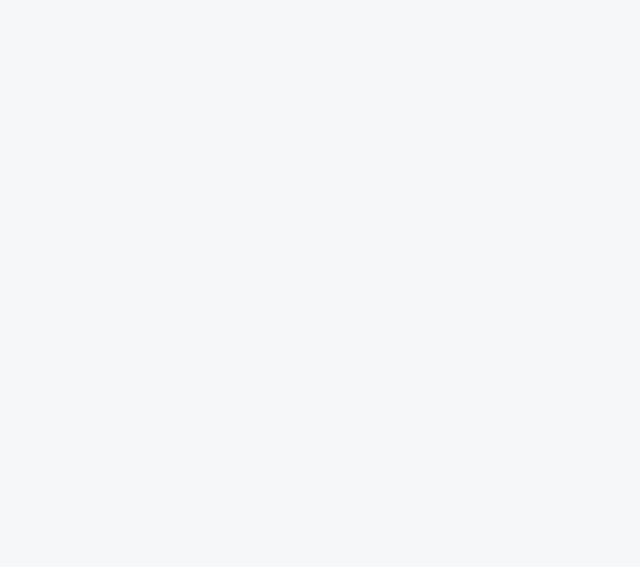
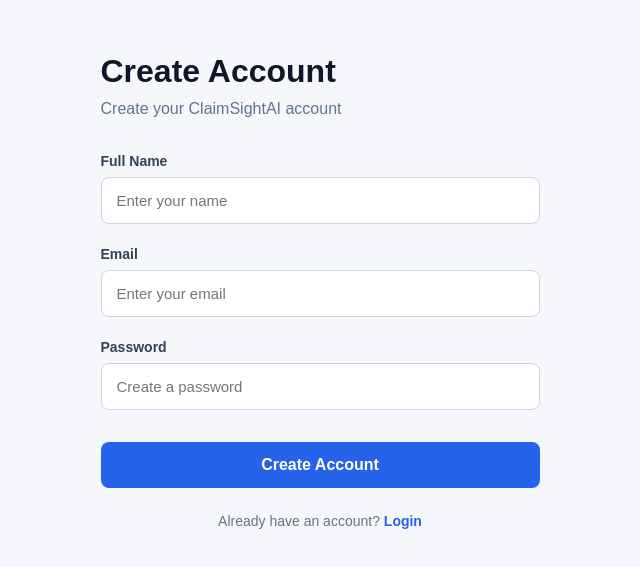
Before and after one commit to visnu-visalini/Claim_Sight_AI, a React app in the folder Frontend/: page /signup in a window 1280 px wide. Before the commit this address had no page. Shown: the part 109-676 px from the top of the page, without its empty margins (320-960 px from the left). Built offline with nearby package versions, Linux system fonts and the light colour scheme; the HTML template or start-up script is replaced by a standard one.

Commit message:
Authentication & DB Setup

```diff
--- a/Frontend/src/App.jsx
+++ b/Frontend/src/App.jsx
@@ -1,16 +1,36 @@
 import { BrowserRouter, Routes, Route } from "react-router-dom";
+
 import Login from "./pages/Login";
+import Signup from "./pages/Signup";
+
 
 function App() {
+
   return (
+
     <BrowserRouter>
+
       <Routes>
 
-        <Route path="/" element={<Login />} />
-        <Route path="/login" element={<Login />} />
+        <Route
+          path="/"
+          element={<Login />}
+        />
+
+        <Route
+          path="/login"
+          element={<Login />}
+        />
+
+        <Route
+          path="/signup"
+          element={<Signup />}
+        />
 
       </Routes>
+
     </BrowserRouter>
+
   );
 }
 
--- /dev/null
+++ b/Frontend/src/Pages/signup.jsx
@@ -0,0 +1,144 @@
+import { useState } from "react";
+import { useNavigate } from "react-router-dom";
+
+function Signup() {
+
+  const navigate = useNavigate();
+
+  const [name, setName] = useState("");
+  const [email, setEmail] = useState("");
+  const [password, setPassword] = useState("");
+
+  const handleSignup = async (e) => {
+
+    e.preventDefault();
+
+    try {
+
+      const response = await fetch(
+        "http://127.0.0.1:5000/api/auth/signup",
+        {
+          method: "POST",
+
+          headers: {
+            "Content-Type": "application/json",
+          },
+
+          body: JSON.stringify({
+            name,
+            email,
+            password,
+          }),
+        }
+      );
+
+      const data = await response.json();
+
+      if (data.success) {
+
+        alert("Account created successfully!");
+
+        navigate("/login");
+
+      } else {
+
+        alert(data.message);
+
+      }
+
+    } catch (error) {
+
+      console.error("Signup error:", error);
+
+      alert("Unable to connect to server");
+
+    }
+  };
+
+  return (
+    <div className="login-page">
+
+      <div className="login-card">
+
+        <h2>Create Account</h2>
+
+        <p className="login-subtitle">
+          Create your ClaimSightAI account
+        </p>
+
+        <form onSubmit={handleSignup}>
+
+          <div className="form-group">
+
+            <label>Full Name</label>
+
+            <input
+              type="text"
+              placeholder="Enter your name"
+              value={name}
+              onChange={(e) => setName(e.target.value)}
+              required
+            />
+
+          </div>
+
+          <div className="form-group">
+
+            <label>Email</label>
+
+            <input
+              type="email"
+              placeholder="Enter your email"
+              value={email}
+              onChange={(e) => setEmail(e.target.value)}
+              required
+            />
+
+          </div>
+
+          <div className="form-group">
+
+            <label>Password</label>
+
+            <input
+              type="password"
+              placeholder="Create a password"
+              value={password}
+              onChange={(e) => setPassword(e.target.value)}
+              required
+            />
+
+          </div>
+
+          <button
+            type="submit"
+            className="login-button"
+          >
+            Create Account
+          </button>
+
+        </form>
+
+        <div className="login-footer">
+
+          <p>
+            Already have an account?
+
+            <span
+              className="signup-link"
+              onClick={() => navigate("/login")}
+            >
+              {" "}Login
+            </span>
+
+          </p>
+
+        </div>
+
+      </div>
+
+    </div>
+  );
+}
+
+export default Signup;
```
